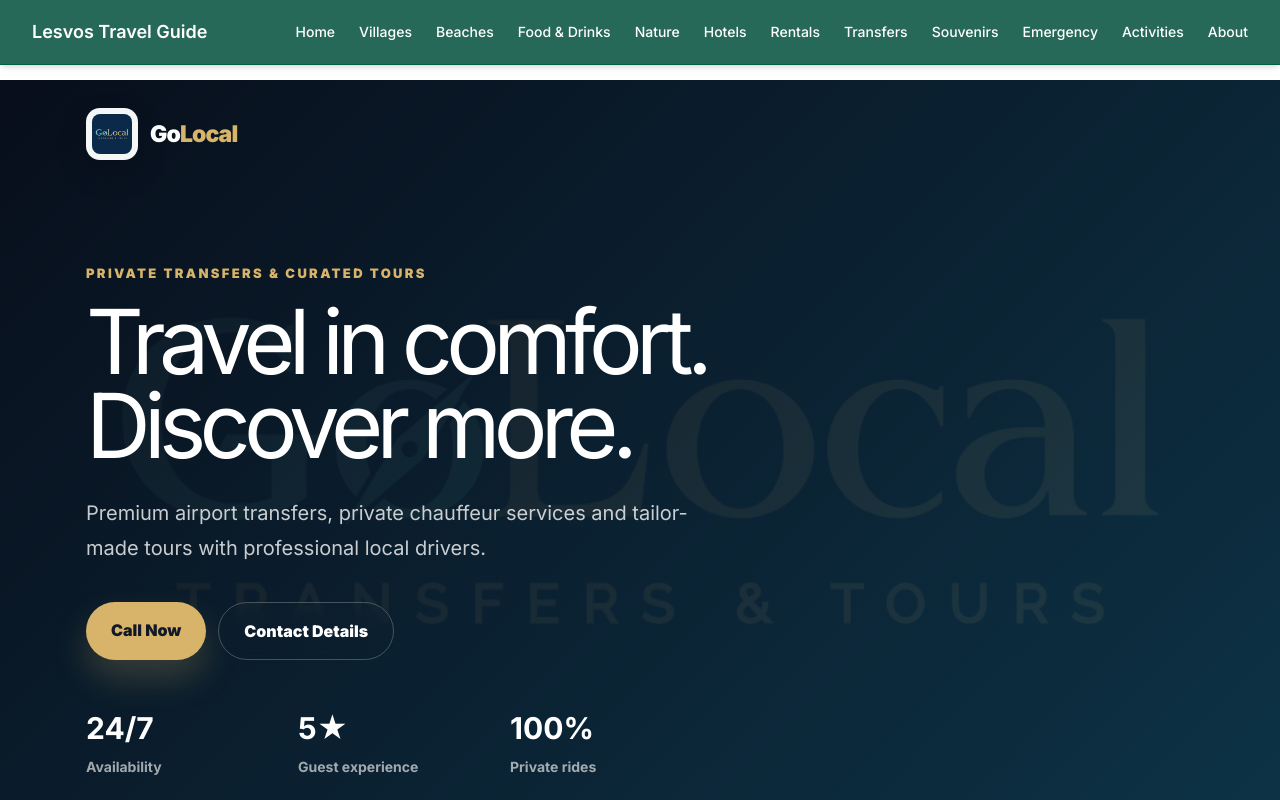
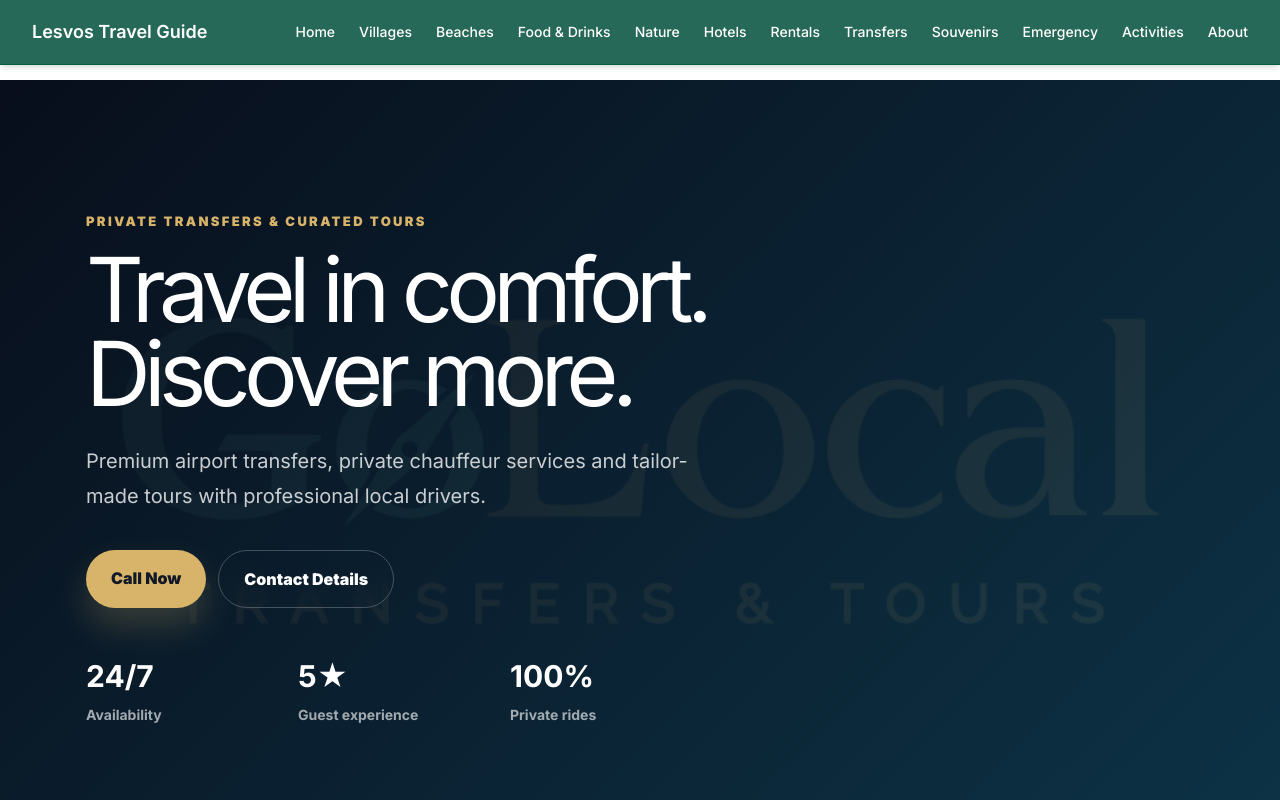
Before and after one commit to amamouridis06/lesvos-travel-guide, a Next.js app: page /transfers/companies/golocal-transfers in a window 1280 px wide. Shown: the top 800 px of the page. Built offline with nearby package versions, Linux system fonts and the light colour scheme.

Commit message:
last commit for go local

```diff
--- a/app/transfers/companies/golocal-transfers/page.tsx
+++ b/app/transfers/companies/golocal-transfers/page.tsx
@@ -183,15 +183,15 @@ export default function TransfersAndToursCompanyContactLogo() {
     return (
         <main style={styles.page}>
             <section style={styles.hero}>
-                <nav style={styles.navbar}>
-                    <a href="#home" style={styles.brand} onClick={closeMobileMenu}>
-                        <img src={company.logoSrc} alt={`${company.name} logo`} style={styles.logoImage} />
-                        <span style={styles.brandText}>
-              Go<span style={styles.brandAccent}>Local</span>
-            </span>
-                    </a>
+            {/*    <nav style={styles.navbar}>*/}
+            {/*        <a href="#home" style={styles.brand} onClick={closeMobileMenu}>*/}
+            {/*            <img src={company.logoSrc} alt={`${company.name} logo`} style={styles.logoImage} />*/}
+            {/*            <span style={styles.brandText}>*/}
+            {/*  Go<span style={styles.brandAccent}>Local</span>*/}
+            {/*</span>*/}
+            {/*        </a>*/}
 
-                </nav>
+            {/*    </nav>*/}
 
 
 
```
